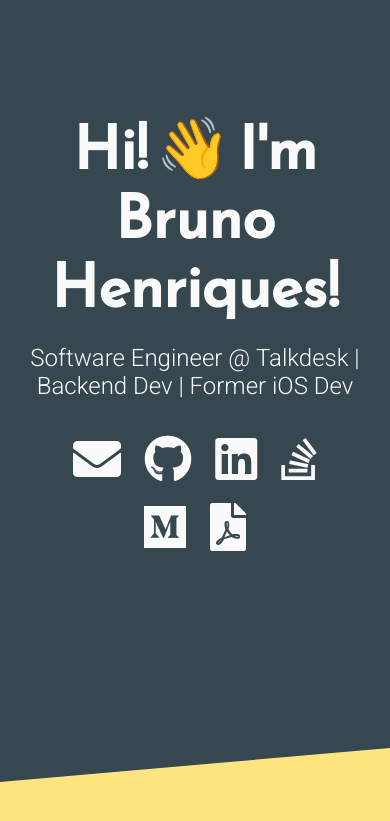
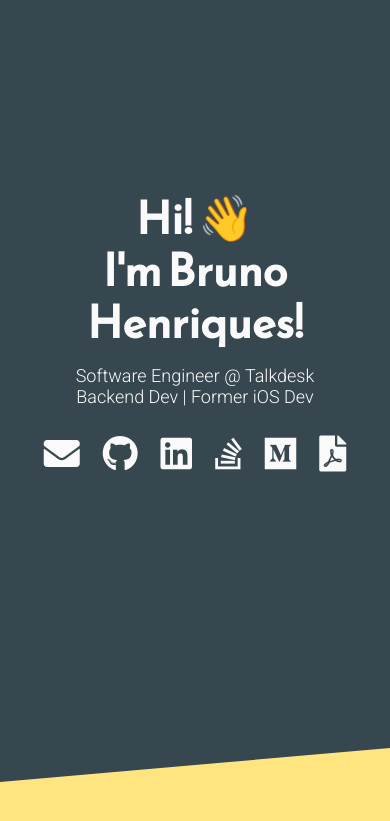
Before and after one commit to xanzheus/riques, a Jekyll site: the page built from index.html, in a window 390 px wide. Shown: the top 821 px of the page. Built offline with Jekyll 4.4.1, drawn with Linux system fonts in a browser that asks for light colours; nearby versions of some CDN libraries.

Commit message:
Minor adjustments to small screens

```diff
--- a/_sass/_layout.scss
+++ b/_sass/_layout.scss
@@ -2,6 +2,22 @@
 
 html {
 	font-family: 'Roboto', sans-serif;
+}
+
+@media (min-width: 375px) {
+	html {
+		font-size: 12px;
+	}
+}
+
+@media (max-width: 576px) {
+	.new-line-if-narrow {
+		display: block;
+	}
+
+	.hidden-if-narrow {
+		display:  none;
+	}
 }
 
 @media (min-width: 576px) {
--- a/index.html
+++ b/index.html
@@ -2,8 +2,8 @@
 layout: default
 ---
 <main>
-  <div class="intro">Hi! 👋 I'm Bruno Henriques!</div>
-  <div class="tagline">Software Engineer @ Talkdesk | Backend Dev | Former iOS Dev</div>
+  <div class="intro">Hi! 👋 <span class="new-line-if-narrow"></span>I'm Bruno Henriques!</div>
+  <div class="tagline">Software Engineer @ Talkdesk<span class="new-line-if-narrow"><span class="hidden-if-narrow"> | </span></span>Backend Dev | Former iOS Dev</div>
   <div class="icons-social">
     <a target="_blank" href="mailto:&#098;&#114;&#117;&#110;&#111;&#097;&#112;&#104;&#101;&#110;&#114;&#105;&#113;&#117;&#101;&#115;&#064;&#103;&#109;&#097;&#105;&#108;&#046;&#099;&#111;&#109;" class="hvr-icon-up"><i class="fas fa-envelope hvr-icon"></i></a>
     <a target="_blank" href="https://github.com/bphenriques" class="hvr-icon-up"><i class="fab fa-github hvr-icon"></i></a>
```
